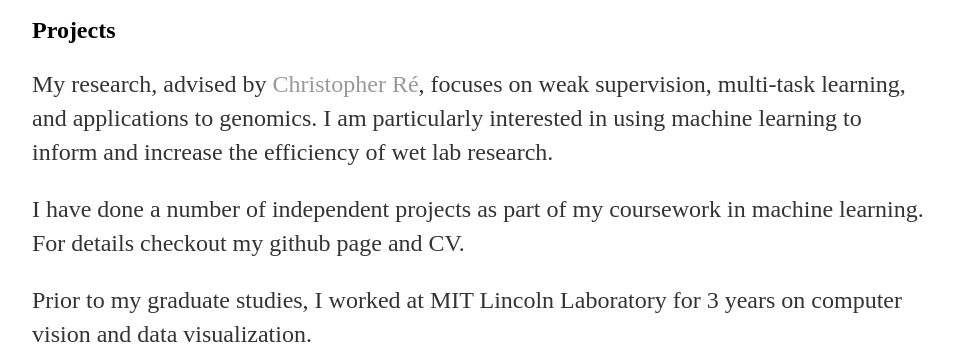
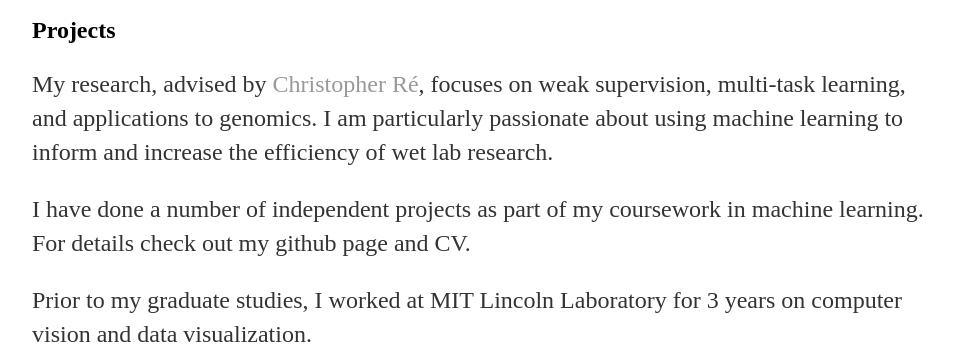
Before and after one commit to chmccreery/chmccreery.github.io, a Jekyll site: the page built from index.html, in a window 1280 px wide. Shown: the part 682-1027 px from the top of the page, without its empty margins (160-1115 px from the left). Built offline with Jekyll 4.4.1, drawn with Linux system fonts in a browser that asks for light colours.

Commit message:
Update index.html

```diff
--- a/index.html
+++ b/index.html
@@ -9,8 +9,8 @@ title: Clara McCreery
 	<p>I am a master's student in computer science at Stanford University, specializing in artificial intelligence.</p>
 	<h2>Projects</h2>
 	<p>My research, advised by <a href=https://cs.stanford.edu/people/chrismre/>Christopher Ré</a>, focuses on weak supervision, multi-task learning, and applications to genomics.
-		I am particularly interested in using machine learning to inform and increase the efficiency of wet lab research.
-	<p>I have done a number of independent projects as part of my coursework in machine learning. For details checkout my github page and CV.</p>
+		I am particularly passionate about using machine learning to inform and increase the efficiency of wet lab research.
+	<p>I have done a number of independent projects as part of my coursework in machine learning. For details check out my github page and CV.</p>
 	<p>Prior to my graduate studies, I worked at MIT Lincoln Laboratory for 3 years on computer vision and data visualization.</p>
 	<h2>Teaching</h2>
 	<p>As a course assistant for CS110: Principles of Computer Systems, I taught students about filesystems, multi-processing, threading, signal handling, and distributed computing.
```
